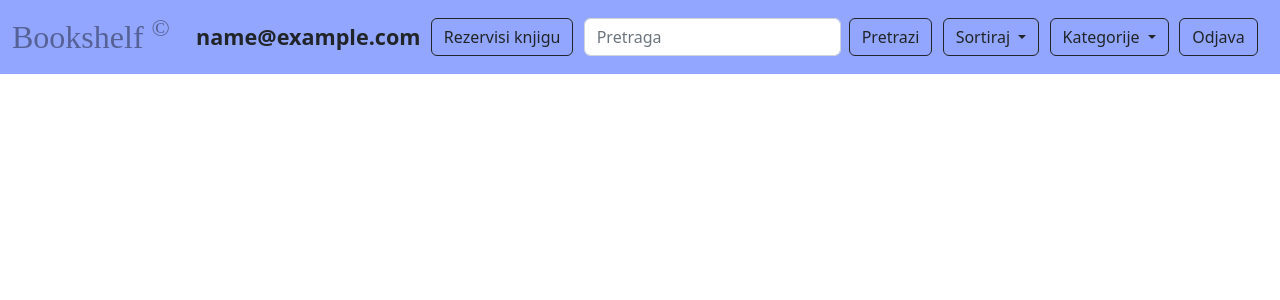
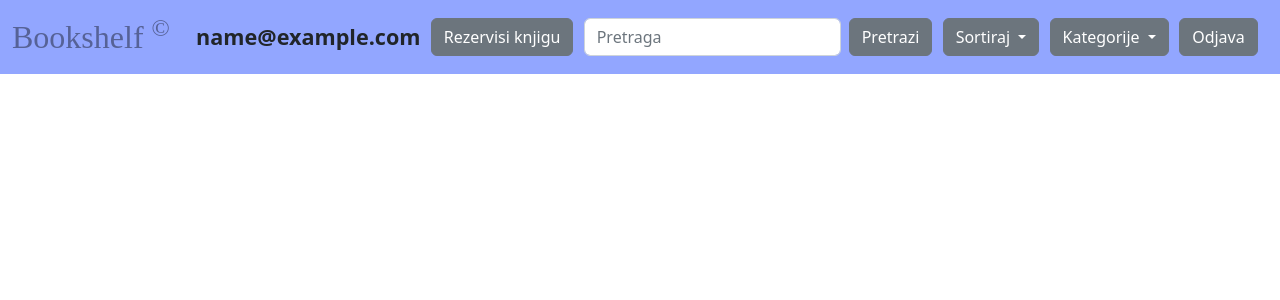
Before and after one commit to index-oo7/bookshelf, a PHP site: page /indexUser.php in a window 1280 px wide. Shown: the top 300 px of the page. Run offline with PHP 8.4, Linux system fonts and the light colour scheme; the visitor is signed in with stand-in values (Sample User, id 1); data that the repository does not hold is empty.

Commit message:
Change button color

```diff
--- a/indexAdmin.php
+++ b/indexAdmin.php
@@ -40,11 +40,11 @@ if($_SESSION['uloga'] != '1'){
               <p class="ime"><?php echo $_SESSION['korime'];?></p>
 
               <!-- dodavanje Bibliotekara -->
-              <button name="btnDodajBibliotekara" id="btnDodajBibliotekara" type="button" class="btn btn-outline-dark">Dodaj bibliotekara</button>
+              <button name="btnDodajBibliotekara" id="btnDodajBibliotekara" type="button" class="btn btn-secondary">Dodaj bibliotekara</button>
 
               <!-- odjava -->
               <form method="post">
-                <button name="odjava" id="odjava" type="submit" class="btn btn-outline-dark">Odjava</button>
+                <button name="odjava" id="odjava" type="submit" class="btn btn-secondary">Odjava</button>
               </form>
               <?php
                 if(isset($_POST['odjava'])){
--- a/indexUser.php
+++ b/indexUser.php
@@ -37,17 +37,17 @@
                     <p class="ime"><?php echo $_SESSION['korime'];?></p>
 
                     <!-- rezervacija knjige -->
-                        <button name="btnRezervisiKnjigu" id="btnRezervisiKnjigu" type="button" class="btn btn-outline-dark">Rezervisi knjigu</button>
+                        <button name="btnRezervisiKnjigu" id="btnRezervisiKnjigu" type="button" class="btn btn-secondary">Rezervisi knjigu</button>
 
                     <!-- pretraga -->
                         <form class="d-flex" role="search" id="pretraga">
                             <input class="form-control me-2" type="search" placeholder="Pretraga" name="terminPretrage" id="terminPretrage" aria-label="Search">
-                            <button class="btn btn-outline-dark" type="submit" name="btnPretrazi" id="btnPretrazi">Pretrazi</button>
+                            <button class="btn btn-secondary" type="submit" name="btnPretrazi" id="btnPretrazi">Pretrazi</button>
                         </form>
 
                     <!-- sortiranje -->
                         <div class="dropdown">
-                            <button class="btn btn-outline-dark dropdown-toggle" type="button" data-bs-toggle="dropdown" aria-expanded="true" name="btnSortiranje" id="btnSortiranje">
+                            <button class="btn btn-secondary dropdown-toggle" type="button" data-bs-toggle="dropdown" aria-expanded="true" name="btnSortiranje" id="btnSortiranje">
                                 Sortiraj
                             </button>
                             <ul class="dropdown-menu" name="sortiranje" id="sortiranje">
@@ -59,7 +59,7 @@
 
                     <!-- kategorija -->
                         <div class="dropdown">
-                            <button class="btn btn-outline-dark dropdown-toggle" type="button" data-bs-toggle="dropdown" aria-expanded="true" name="btnKategorija" id="btnKategorija">
+                            <button class="btn btn-secondary dropdown-toggle" type="button" data-bs-toggle="dropdown" aria-expanded="true" name="btnKategorija" id="btnKategorija">
                                 Kategorije
                             </button>
                             <ul class="dropdown-menu" name="izborKategorije" id="izborKategorije"></ul>
@@ -67,7 +67,7 @@
 
                     <!-- odjava -->
                         <form method="post">
-                            <button name="odjava" id="odjava" type="submit" class="btn btn-outline-dark">Odjava</button>
+                            <button name="odjava" id="odjava" type="submit" class="btn btn-secondary">Odjava</button>
                         </form>
                         <?php
                             if(isset($_POST['odjava'])){
```
Also changed, not shown: index.php (+4 -4 lines), indexBibliotekar.php (+5 -5 lines).
